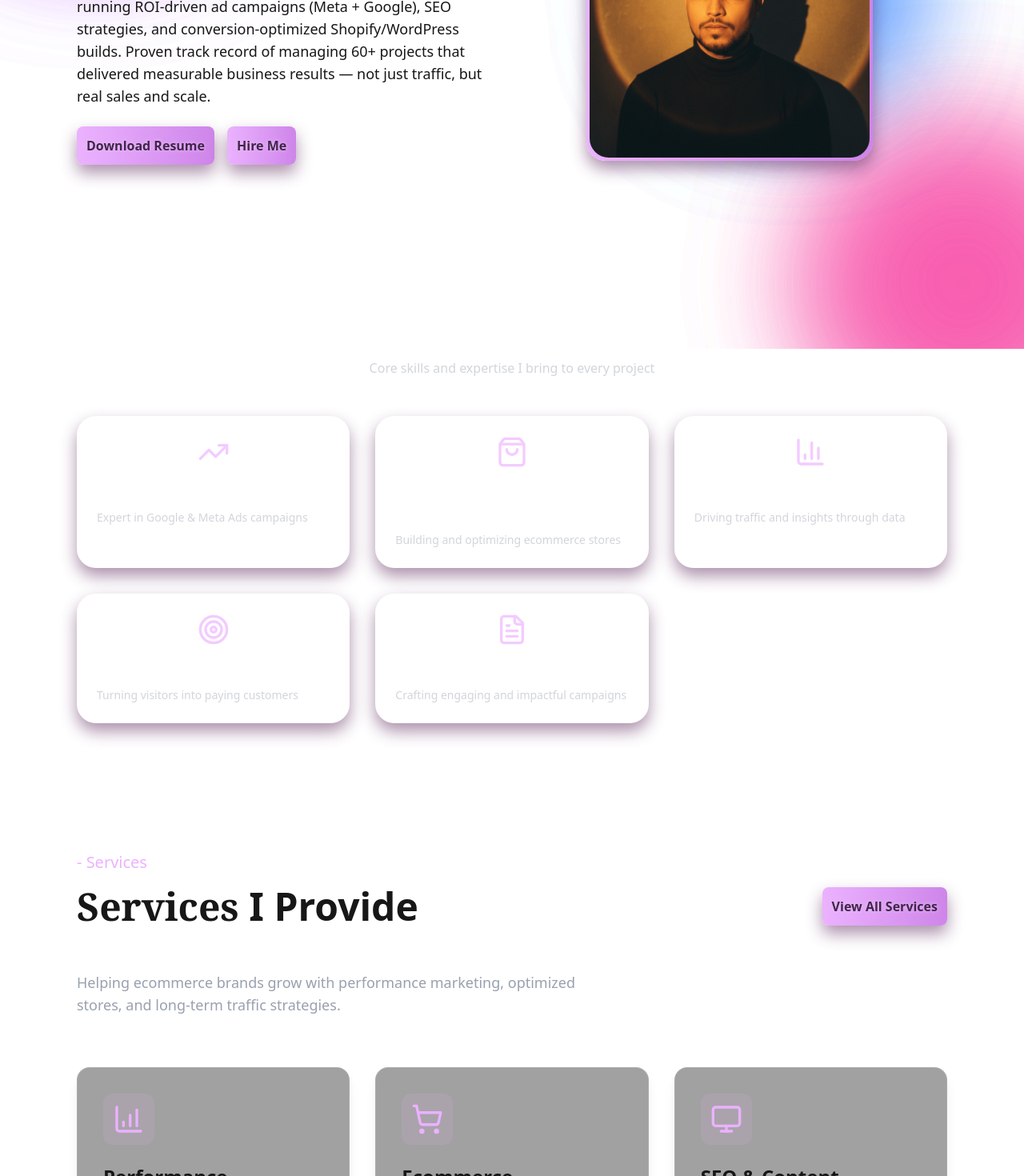
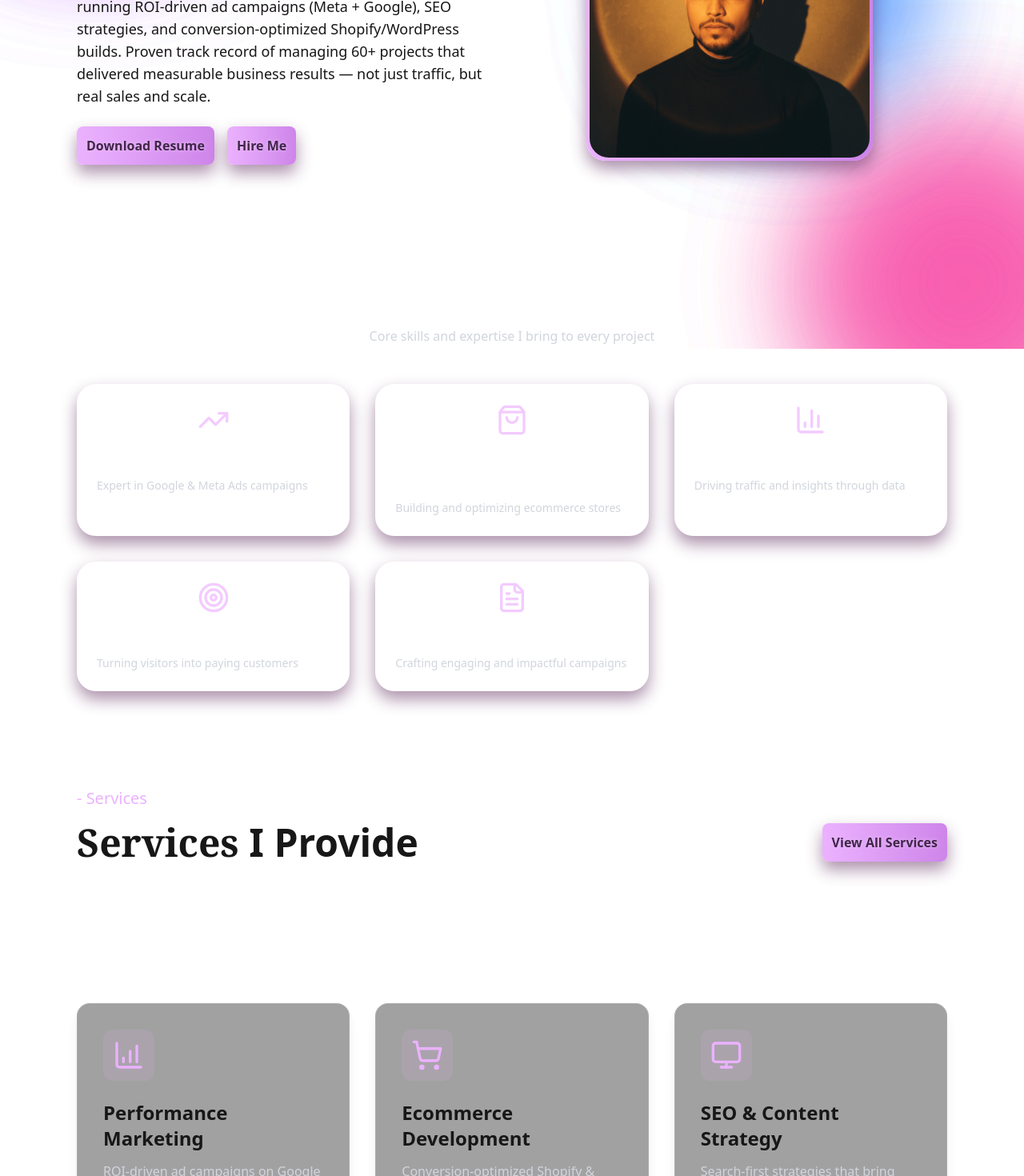
Before and after one commit to punitdm/my-portfolio, a Next.js app: page / in a window 1280 px wide. Shown: the part 364-1834 px from the top of the page at 80% size. Built offline with nearby package versions, Linux system fonts and the light colour scheme.

Commit message:
re-connect commit - Next.js portfolio

```diff
--- a/package.json
+++ b/package.json
@@ -9,7 +9,6 @@
     "lint": "eslint"
   },
   "dependencies": {
-    "@studio-freight/lenis": "^1.0.42",
     "framer-motion": "^12.23.15",
     "lucide-react": "^0.544.0",
     "next": "15.5.3",
--- a/src/app/layout.js
+++ b/src/app/layout.js
@@ -1,6 +1,5 @@
 import { Inter } from "next/font/google";
 import "./globals.css";
-import SmoothScroll from "@/components/SmoothScroll";
 import BackgroundIllustration from "@/components/BackgroundIllustration";
 import Navbar from "@/components/Navbar";
 
@@ -19,7 +18,6 @@ export default function RootLayout({ children }) {
   return (
     <html lang="en" className={inter.variable}>
       <body className="bg-darkPurple text-white font-sans">
-        <SmoothScroll />
                 {/* Background lives here globally */}
         <BackgroundIllustration />
         <Navbar />
--- a/src/components/Hero.js
+++ b/src/components/Hero.js
@@ -21,7 +21,7 @@ export default function Hero() {
   }, []);
 
   return (
-    <section className="relative flex flex-col-reverse md:flex-row items-center justify-between px-4 sm:px-6 md:px-8 py-12 sm:py-16 md:py-20 max-w-6xl mx-auto">
+    <section className="relative flex flex-col-reverse md:flex-row items-center justify-between px-4 sm:px-6 md:px-8 py-10 sm:py-16 md:py-20 max-w-6xl mx-auto">
   {/* Background Blobs */}
   <BackgroundIllustration />
 
--- a/src/components/Services.js
+++ b/src/components/Services.js
@@ -27,7 +27,7 @@ export default function Services() {
   return (
     <section
       id="services"
-      className="relative max-w-6xl mx-auto px-4 sm:px-6 md:px-8 py-16 sm:py-20"
+      className="relative max-w-6xl mx-auto px-4 sm:px-6 md:px-8 py-10 sm:py-20"
     >
       {/* Heading */}
       <p className="text-left text-lg sm:text-xl text-[#ebb2ff] font-medium mb-2">
@@ -45,7 +45,7 @@ export default function Services() {
         </Link>
       </div>
 
-      <p className="text-base sm:text-lg text-gray-400 max-w-2xl mb-12 sm:mb-16">
+      <p className="text-base sm:text-lg text-white max-w-2xl mb-12 sm:mb-16">
         Helping ecommerce brands grow with performance marketing, optimized
         stores, and long-term traffic strategies.
       </p>
--- a/src/components/Skills.js
+++ b/src/components/Skills.js
@@ -41,7 +41,7 @@ export default function Skills() {
   return (
     <section
       id="skills"
-      className="relative py-20 px-4 sm:px-6 md:px-8 max-w-6xl mx-auto"
+      className="relative py-10 px-4 sm:px-6 md:px-8 max-w-6xl mx-auto"
     >
       {/* Background */}
       <BackgroundIllustration />
```
Also changed, not shown: 1 other file (tests, documents, lock files or other folders).
